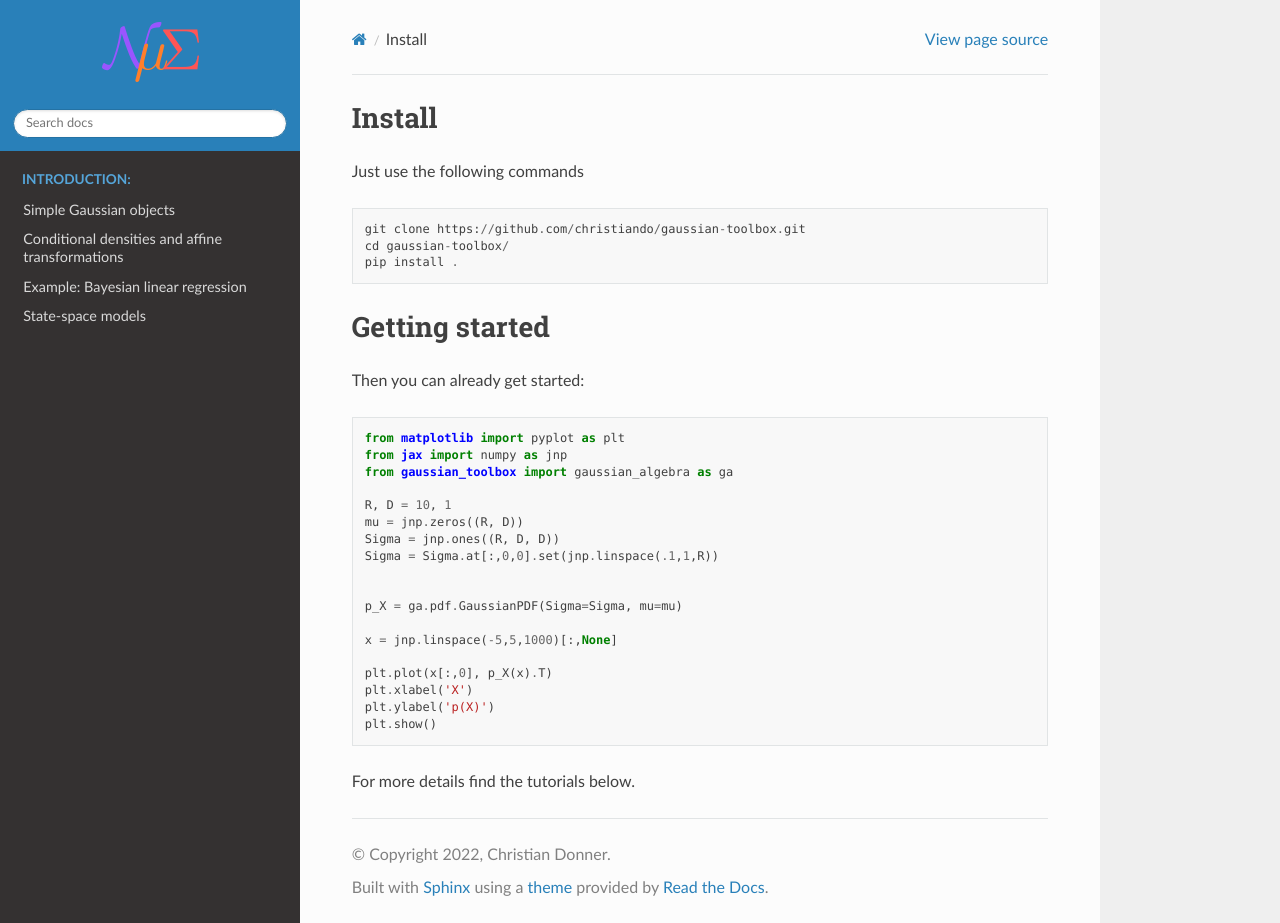
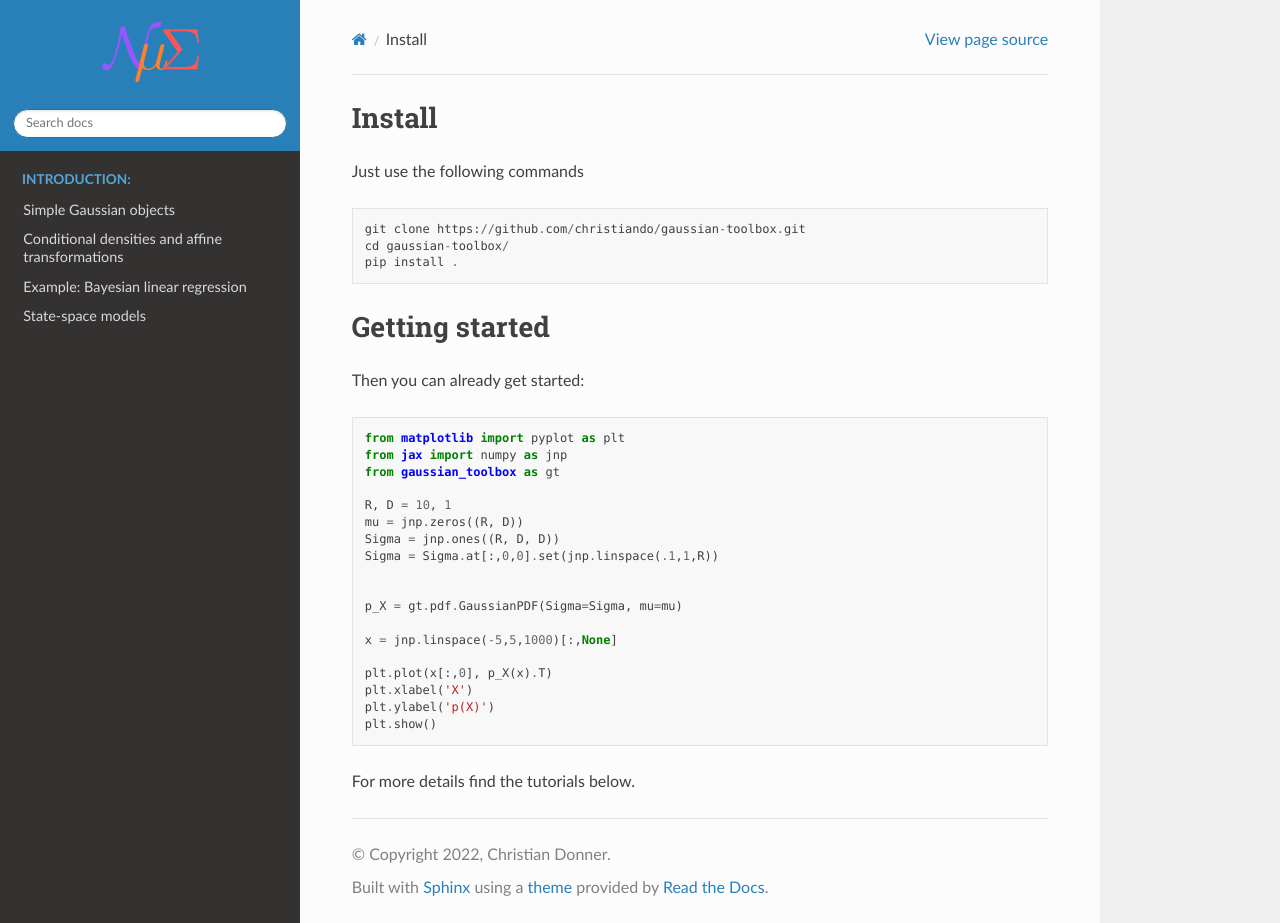
Before and after one commit to christiando/gaussian-toolbox, a Sphinx documentation site: the page built from docs/source/README.md, in a window 1280 px wide and 923 px high. Built offline with Sphinx 7.4.7 and the Read the Docs theme 2.0.0, drawn with Linux system fonts in a browser that asks for light colours; pages that are not in the unit, such as notebooks, are missing from menus.

Commit message:
docs:corrected readme

````diff
--- a/docs/source/README.md
+++ b/docs/source/README.md
@@ -15,7 +15,7 @@ Then you can already get started:
 ```
 from matplotlib import pyplot as plt
 from jax import numpy as jnp
-from gaussian_toolbox import gaussian_algebra as ga
+from gaussian_toolbox as gt
 
 R, D = 10, 1
 mu = jnp.zeros((R, D))
@@ -23,7 +23,7 @@ Sigma = jnp.ones((R, D, D))
 Sigma = Sigma.at[:,0,0].set(jnp.linspace(.1,1,R))
 
 
-p_X = ga.pdf.GaussianPDF(Sigma=Sigma, mu=mu)
+p_X = gt.pdf.GaussianPDF(Sigma=Sigma, mu=mu)
 
 x = jnp.linspace(-5,5,1000)[:,None]
 
````
